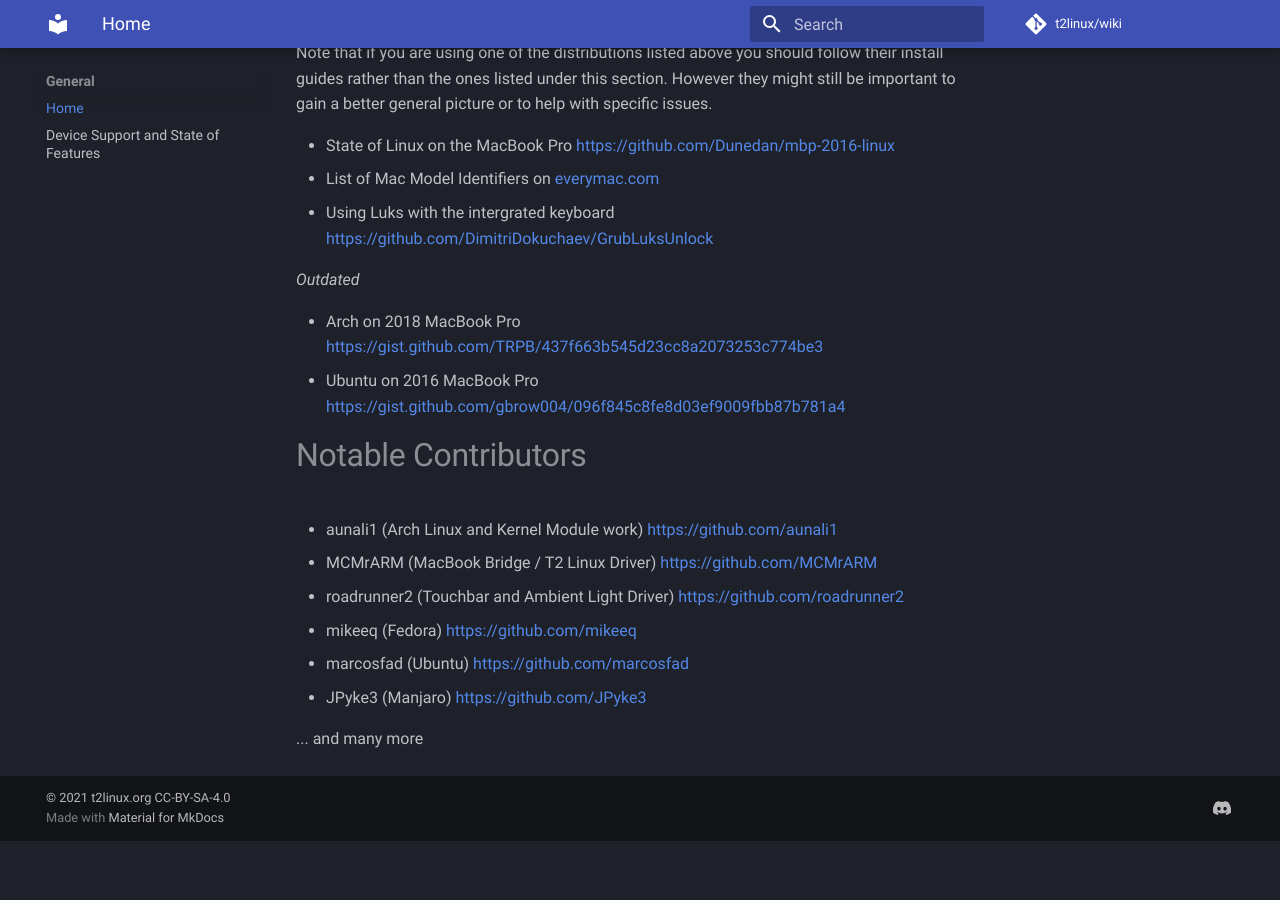
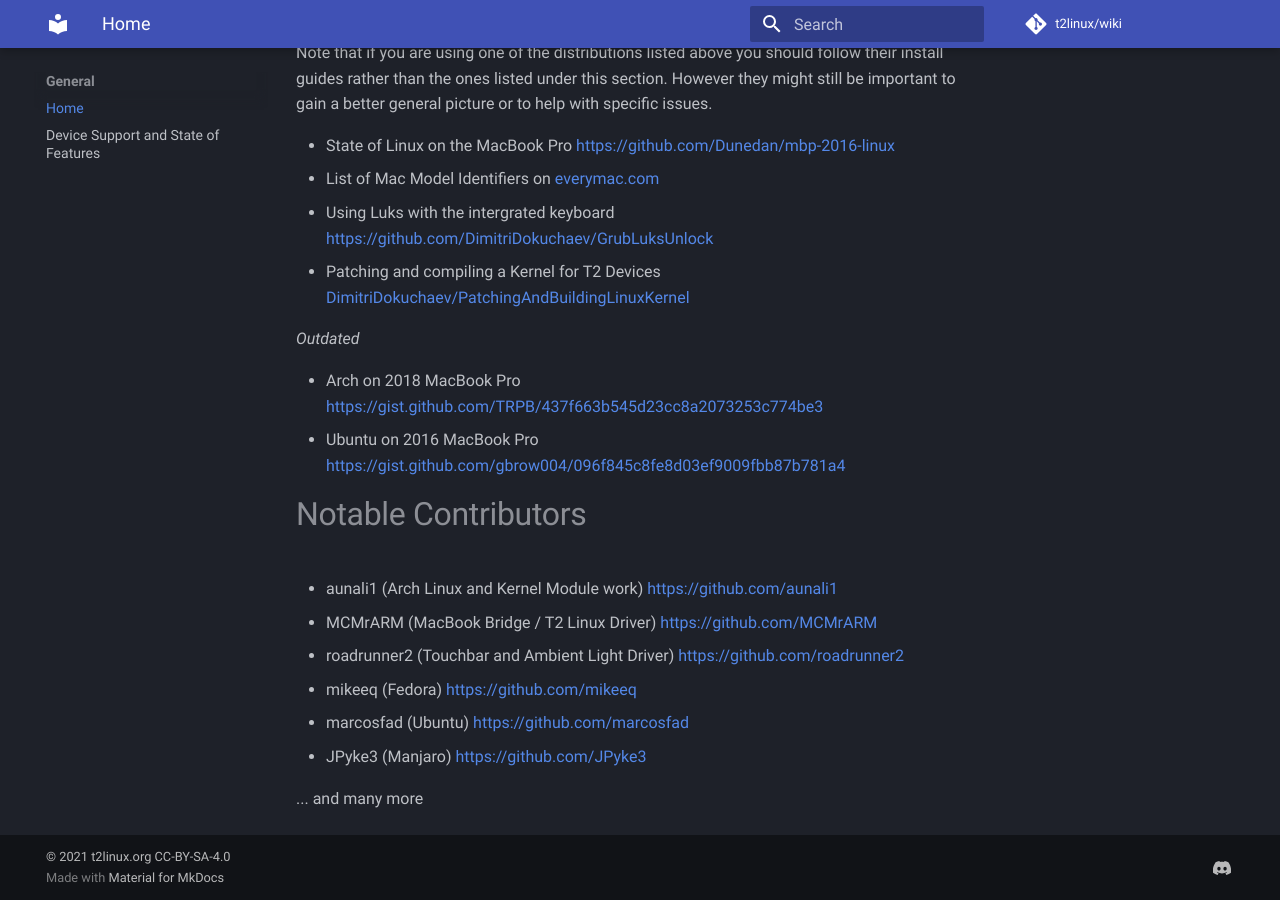
Before and after one commit to t2linux/wiki, an MkDocs documentation site: the page built from docs/index.md, in a window 1280 px wide and 900 px high, scrolled down 1230 px. Built offline with MkDocs 1.6.1 and Material for MkDocs 9.7.7, drawn with Linux system fonts in a browser that asks for light colours; comment, search, counter and statistics services are not loaded; before the commit the page ends 2071 px from its top, so only the background shows below that.

Commit message:
Index: Added guide for patching and compiling a Linux kernel

```diff
--- a/docs/index.md
+++ b/docs/index.md
@@ -39,6 +39,7 @@ Note that if you are using one of the distributions listed above you should foll
 - State of Linux on the MacBook Pro [https://github.com/Dunedan/mbp-2016-linux](https://github.com/Dunedan/mbp-2016-linux)
 - List of Mac Model Identifiers on [everymac.com](https://everymac.com/systems/by_capability/mac-specs-by-machine-model-machine-id.html)
 - Using Luks with the intergrated keyboard [https://github.com/DimitriDokuchaev/GrubLuksUnlock](https://github.com/DimitriDokuchaev/GrubLuksUnlock)
+- Patching and compiling a Kernel for T2 Devices [DimitriDokuchaev/PatchingAndBuildingLinuxKernel](https://github.com/DimitriDokuchaev/PatchingAndBuildingLinuxKernel)
 
 *Outdated*
 
```
